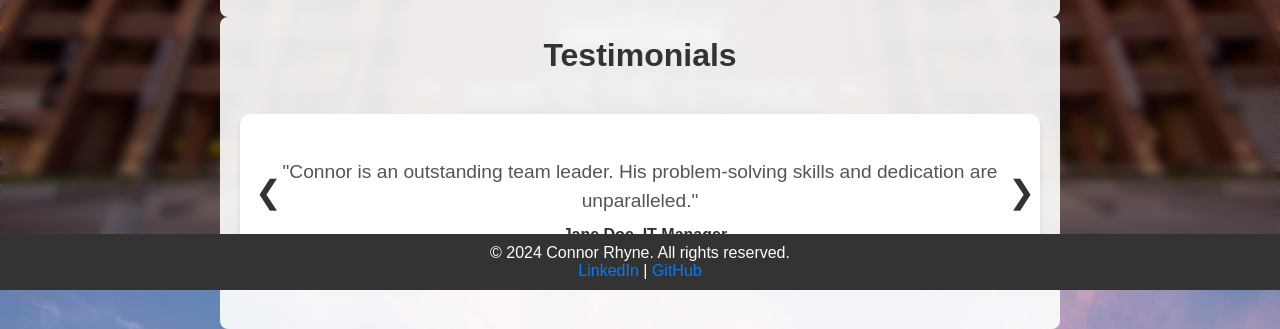
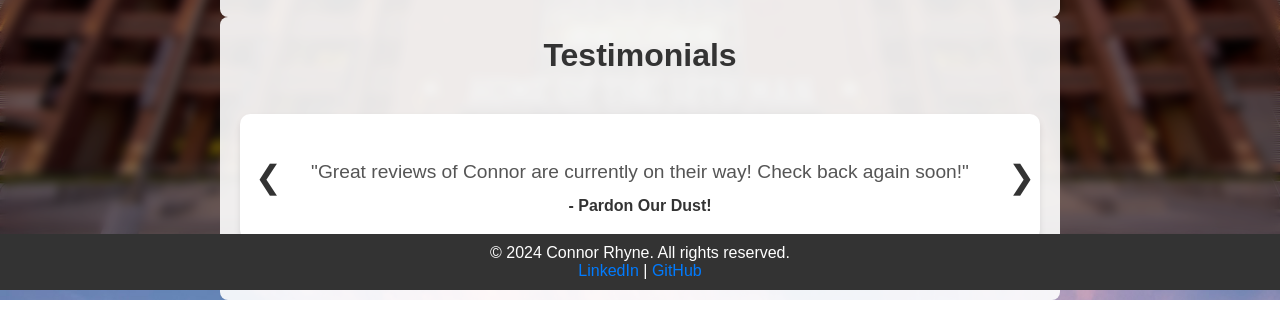
Before and after one commit to ConnorRhyne/ConnorRhyne.github.io, a plain HTML site: page index.html in a window 1280 px wide. Shown: the part 510-839 px from the top of the page. After the commit the page ends 810 px from the top, so only its background shows below. Drawn offline with Linux system fonts and the light colour scheme.

Commit message:
Update index.html

```diff
--- a/index.html
+++ b/index.html
@@ -183,17 +183,17 @@ body::before {
 	<h2 style="text-align: center;">Testimonials</h2>
     <section id="testimonials" class="testimonial-carousel">
 
-        <div class="testimonial-slide active">
-            <p>"Connor is an outstanding team leader. His problem-solving skills and dedication are unparalleled."</p>
-            <h3>- Jane Doe, IT Manager</h3>
+       <div class="testimonial-slide active">
+            <p>"Great reviews of Connor are currently on their way! Check back again soon!"</p>
+            <h3>- Pardon Our Dust!</h3>
         </div>
         <div class="testimonial-slide">
-            <p>"Connor's expertise in cybersecurity and system optimization made a significant impact on our projects."</p>
-            <h3>- John Smith, Project Lead</h3>
+            <p>"Great reviews of Connor are currently on their way! Check back again soon!"</p>
+            <h3>- Pardon Our Dust!</h3>
         </div>
         <div class="testimonial-slide">
-            <p>"His attention to detail and ability to manage complex tasks is truly commendable."</p>
-            <h3>- Sarah Johnson, Mentor</h3>
+            <p>"Great reviews of Connor are currently on their way! Check back again soon!"</p>
+            <h3>- Pardon Our Dust!</h3>
         </div>
         <div class="carousel-controls">
             <button class="prev">❮</button>
```
